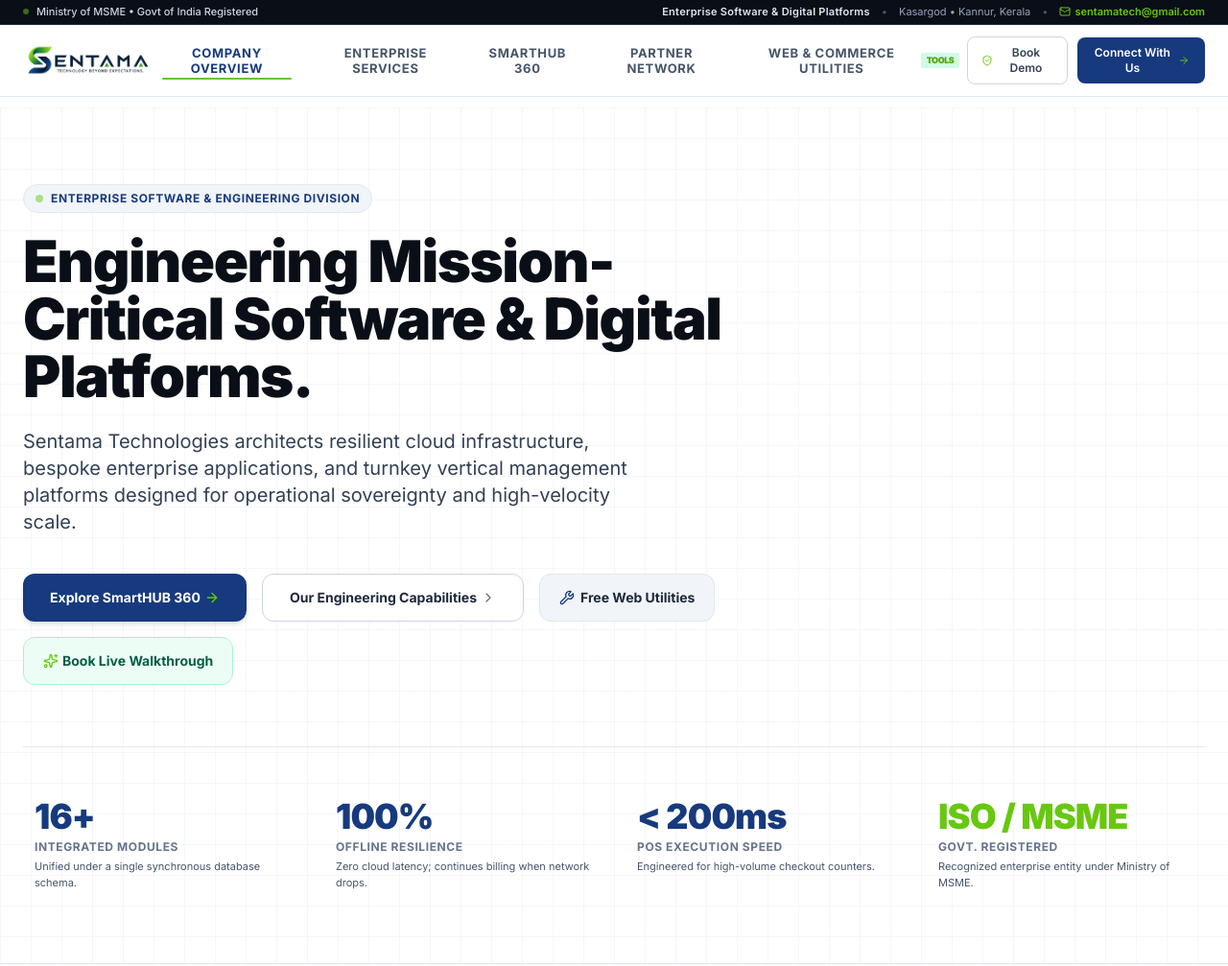
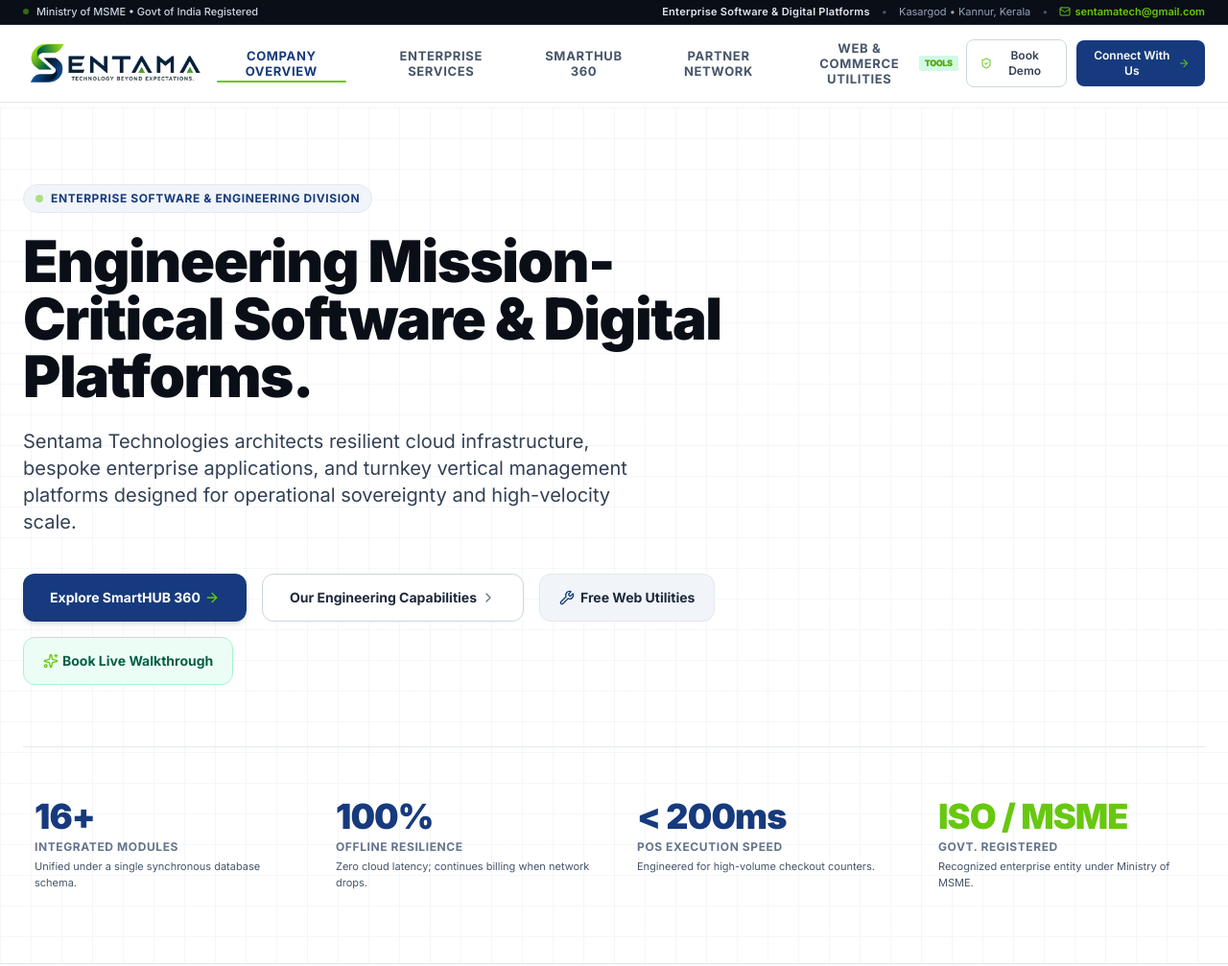
Before and after one commit to mpenlr-96/sentama-website, a plain HTML site: page index.html in a window 1280 px wide. Shown: the top 1007 px of the page at 96% size. Drawn offline with nearby package versions, Linux system fonts and the light colour scheme; a script that the page names is missing.

Commit message:
Update index.html

```diff
--- a/index.html
+++ b/index.html
@@ -171,7 +171,7 @@
     </div>
     <nav class="max-w-7xl mx-auto px-4 sm:px-6 py-2.5 sm:py-3 flex justify-between items-center gap-2">
       <div class="cursor-pointer flex items-center hover:opacity-90 transition-opacity min-w-0" onclick="nav('home')">
-        <img src="sentama-logo.png" alt="Sentama Technologies Logo" class="h-9 sm:h-10 w-auto object-contain flex-shrink-0 block" onerror="this.style.display='none'; this.nextElementSibling.classList.remove('hidden'); this.nextElementSibling.classList.add('block');" />
+        <img src="sentama-logo.png" alt="Sentama Technologies Logo" class="h-9 sm:h-14 w-auto object-contain flex-shrink-0 block" onerror="this.style.display='none'; this.nextElementSibling.classList.remove('hidden'); this.nextElementSibling.classList.add('block');" />
         <div class="hidden">
           <span class="text-lg sm:text-xl font-black tracking-tight text-[#163a7d]">SENTAMA <span class="text-[#67c80f]">TECHNOLOGIES</span></span>
         </div>
@@ -182,7 +182,7 @@
         <button onclick="nav('smarthub')" class="nav-btn font-bold text-xs lg:text-[13px] tracking-wider uppercase transition-colors relative py-1 text-slate-600 hover:text-[#163a7d]" data-target="smarthub">SmartHUB 360 <span class="nav-ind absolute bottom-0 left-0 w-full h-0.5 bg-[#67c80f] rounded-full hidden"></span></button>
         <button onclick="nav('partner')" class="nav-btn font-bold text-xs lg:text-[13px] tracking-wider uppercase transition-colors relative py-1 text-slate-600 hover:text-[#163a7d]" data-target="partner">Partner Network <span class="nav-ind absolute bottom-0 left-0 w-full h-0.5 bg-[#67c80f] rounded-full hidden"></span></button>
         <button onclick="nav('utilities')" class="nav-btn font-bold text-xs lg:text-[13px] tracking-wider uppercase transition-colors relative py-1 text-slate-600 hover:text-[#163a7d] flex items-center gap-1.5" data-target="utilities">
-          <span>Web & Commerce Utilities</span>
+          <span>Web & Commerce<br/> Utilities</span>
           <span class="px-1.5 py-0.2 bg-emerald-100 text-[#54a50b] text-[9px] font-black rounded-sm uppercase tracking-tighter">Tools</span>
           <span class="nav-ind absolute bottom-0 left-0 w-full h-0.5 bg-[#67c80f] rounded-full hidden"></span>
         </button>
```
